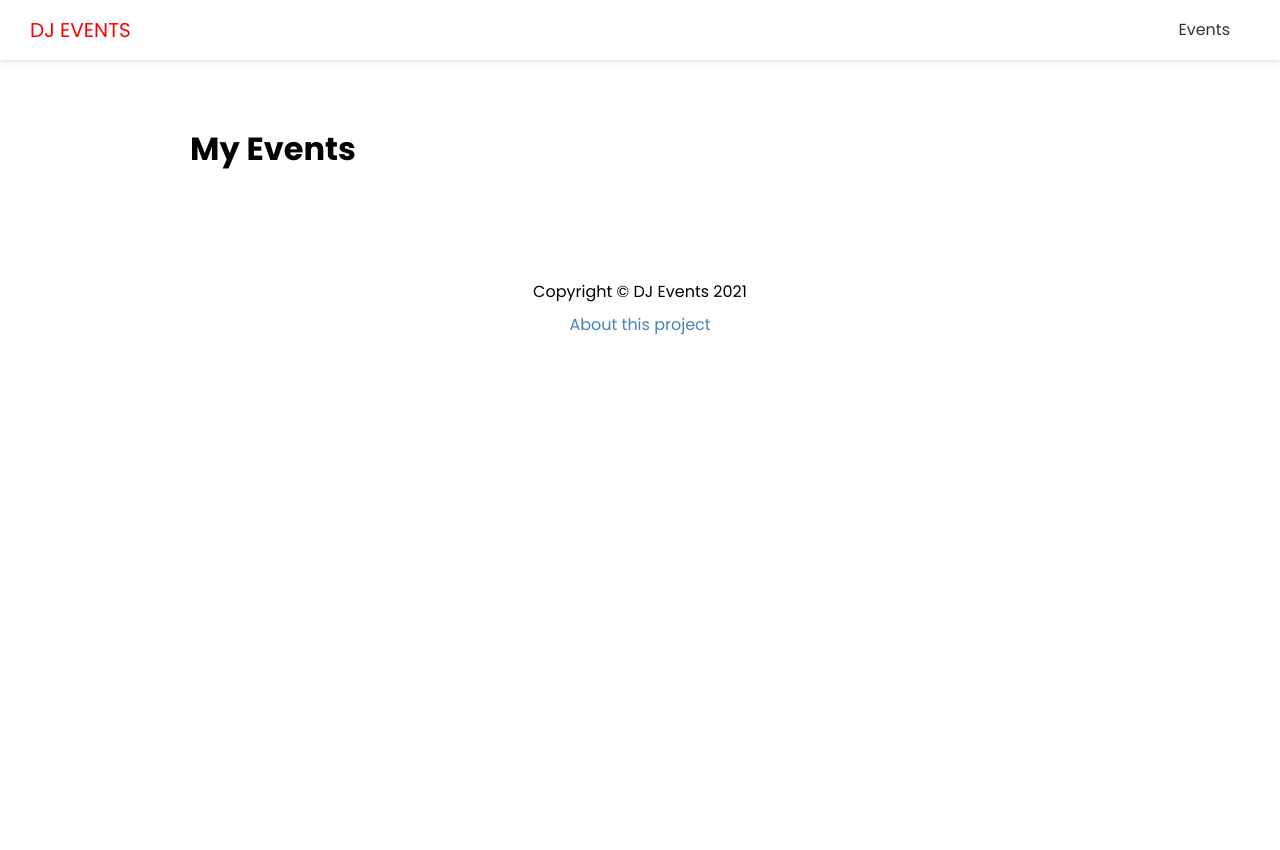
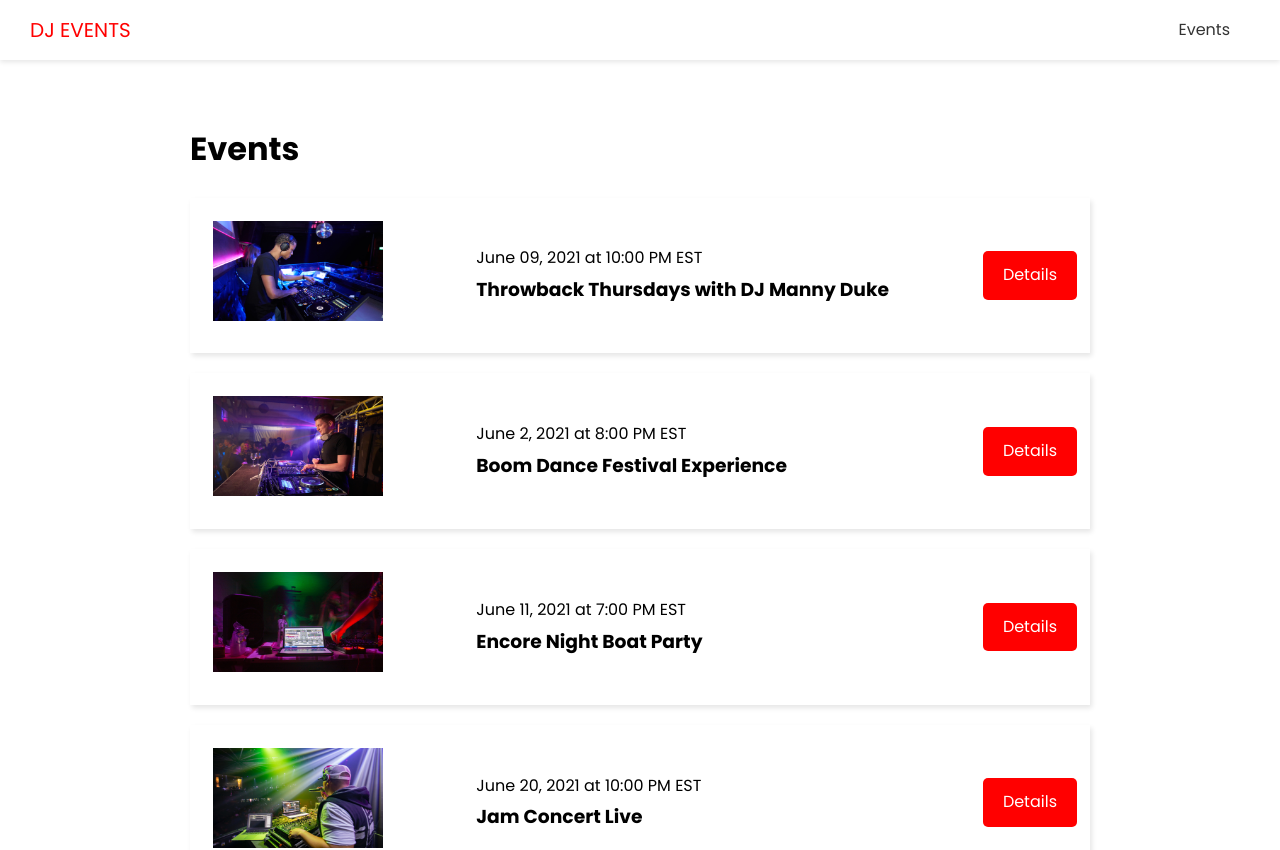
Before and after one commit to AndyFerrie/dj-events-frontend, a Next.js app: page /events in a window 1280 px wide. Shown: the top 850 px of the page. Before the commit the page ends 800 px from the top, so only its background shows below. Built offline with nearby package versions, Linux system fonts and the light colour scheme; no server answers.

Commit message:
Displays events

```diff
--- /dev/null
+++ b/components/EventItem.js
@@ -0,0 +1,30 @@
+import Link from "next/link"
+import Image from "next/image"
+import styles from "@/styles/EventItem.module.css"
+
+export default function EventItem({event}) {
+  return (
+    <div className={styles.event}>
+        <div className={styles.img}>
+            <Image
+                src={event.image ? event.image : '/images/event-default.png'}
+                width={170}
+                height={100}
+            />
+        </div>
+
+        <div className={styles.info}>
+            <span>
+                {event.date} at {event.time}
+            </span>
+            <h3>{event.name}</h3>
+        </div>
+
+        <div className={styles.link}>
+            <Link legacyBehavior href={`/events/${event.slug}`}>
+                <a className="btn">Details</a>
+            </Link>
+        </div>
+    </div>
+  )
+}
--- a/components/Footer.js
+++ b/components/Footer.js
@@ -4,7 +4,7 @@
 export default function Footer() {
   return (
     <footer className={styles.footer}>
-        <p>Copyright &copy; DJ Events 2021</p>
+        <p>Copyright &copy; DJ Events 2023</p>
         <p>
             <Link href='/about'>
                 About this project
--- /dev/null
+++ b/config/index.js
@@ -0,0 +1 @@
+export const API_URL = process.env.NEXT_PUBLIC_API_URL || 'http://localhost:3000'
--- a/pages/events/index.js
+++ b/pages/events/index.js
@@ -1,9 +1,28 @@
 import Layout from "@/components/Layout"
+import EventItem from "@/components/EventItem"
+import { API_URL } from "@/config/index"
 
-export default function EventsPage() {
+export default function EventsPage({events}) {
   return (
     <Layout>
-        <h1>My Events</h1>
+      <h1>Events</h1>
+      {events.length === 0 && <h3>No events to show</h3>}
+
+      {events.map(event => (
+        <EventItem key={event.id} event={event} />
+      )
+    )}
+
     </Layout>
   )
 }
+
+export async function getStaticProps() {
+  const res = await fetch(`${API_URL}/api/events`)
+  const events = await res.json()
+
+  return {
+    props: {events},
+    revalidate: 1
+  }
+}
--- /dev/null
+++ b/styles/EventItem.module.css
@@ -0,0 +1,28 @@
+.event {
+    display: flex;
+    justify-content: space-between;
+    align-items: center;
+    margin: 20px 0;
+    padding: 13px;
+    box-shadow: 2px 3px 5px rgba(0, 0, 0, 0.1);
+  }
+
+  .img {
+    flex: 1;
+    margin: 10px;
+  }
+
+  .info {
+    flex: 2;
+  }
+
+  @media (max-width: 600px) {
+    .event {
+      flex-direction: column;
+      text-align: center;
+    }
+
+    .info {
+      margin-bottom: 20px;
+    }
+  }
```
Also changed, not shown: pages/index.js (+28 -2 lines).
